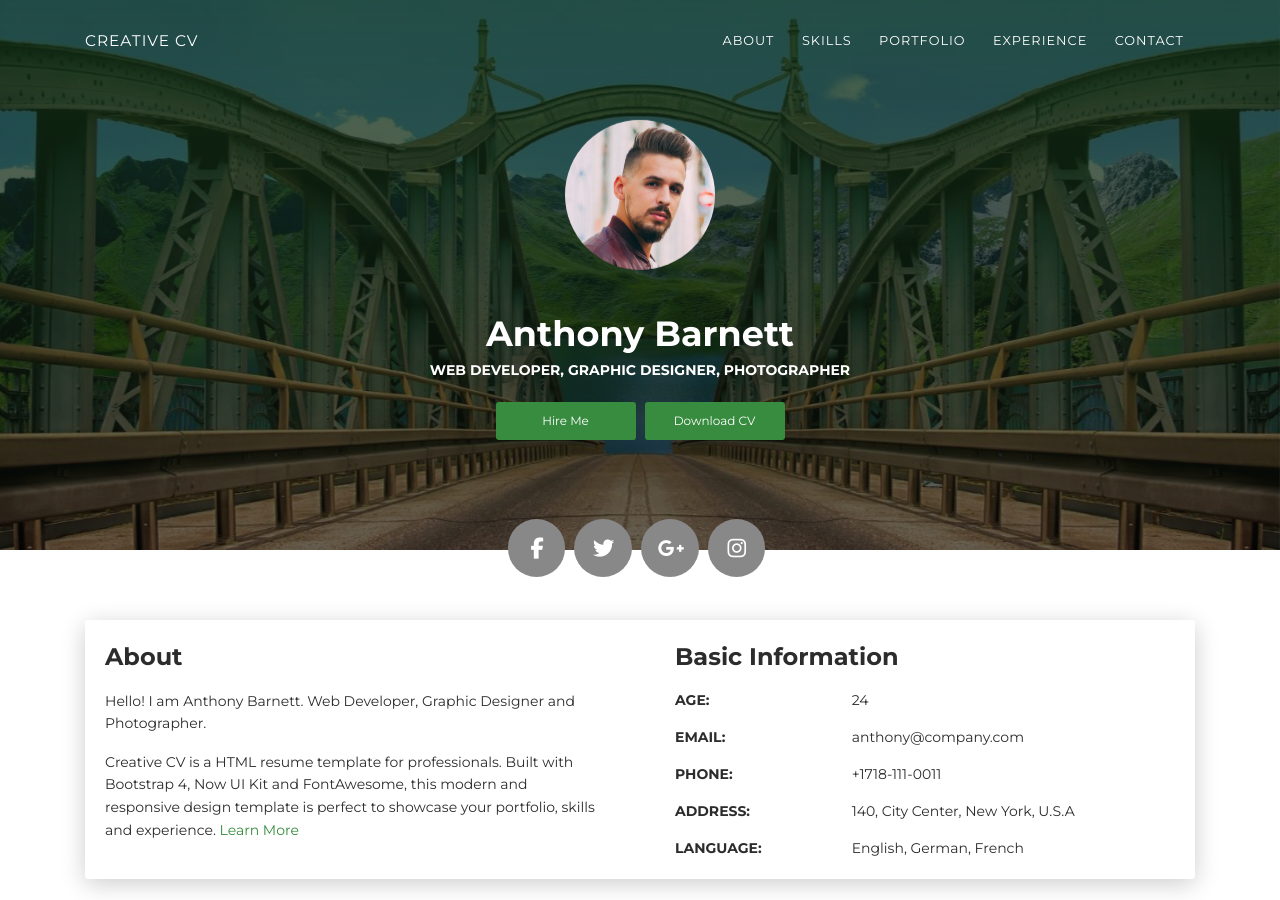
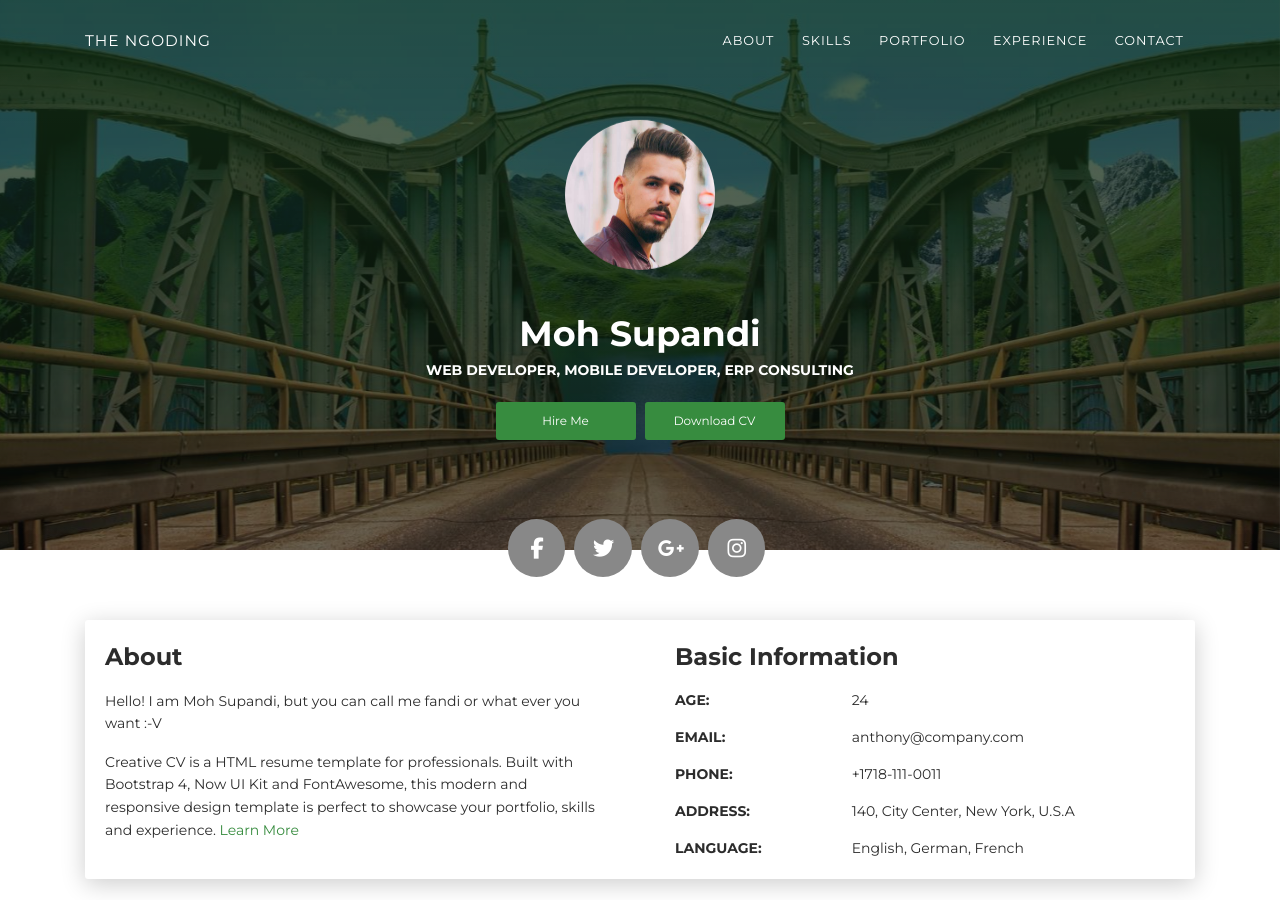
Before and after one commit to congfandi/congfandi.github.io, a Jekyll site: the page portofolio/index.html, which Jekyll copies as it is, in a window 1280 px wide and 900 px high. Built offline with Jekyll 4.4.1, drawn with Linux system fonts in a browser that asks for light colours; nearby versions of some CDN libraries.

Commit message:
change everything

```diff
--- a/portofolio/index.html
+++ b/portofolio/index.html
@@ -4,7 +4,7 @@
     <meta charset="UTF-8">
     <meta http-equiv="X-UA-Compatible" content="IE=edge">
     <meta name="viewport" content="width=device-width, initial-scale=1">
-    <title>Creative CV</title>
+    <title>The Ngoding</title>
     <meta name="description" content="Creative CV is a HTML resume template for professionals. Built with Bootstrap 4, Now UI Kit and FontAwesome, this modern and responsive design template is perfect to showcase your portfolio, skils and experience."/>
     <link href="https://fonts.googleapis.com/css?family=Montserrat:400,700,200" rel="stylesheet">
     <link href="https://maxcdn.bootstrapcdn.com/font-awesome/latest/css/font-awesome.min.css" rel="stylesheet">
@@ -17,7 +17,7 @@
       <div class="profile-page sidebar-collapse">
         <nav class="navbar navbar-expand-lg fixed-top navbar-transparent bg-primary" color-on-scroll="400">
           <div class="container">
-            <div class="navbar-translate"><a class="navbar-brand" href="#" rel="tooltip">Creative CV</a>
+            <div class="navbar-translate"><a class="navbar-brand" href="www.thengoding.com" rel="tooltip">The Ngoding</a>
               <button class="navbar-toggler navbar-toggler" type="button" data-toggle="collapse" data-target="#navigation" aria-controls="navigation" aria-expanded="false" aria-label="Toggle navigation"><span class="navbar-toggler-bar bar1"></span><span class="navbar-toggler-bar bar2"></span><span class="navbar-toggler-bar bar3"></span></button>
             </div>
             <div class="collapse navbar-collapse justify-content-end" id="navigation">
@@ -42,8 +42,8 @@
       <div class="container">
         <div class="content-center">
           <div class="cc-profile-image"><a href="#"><img src="images/anthony.jpg" alt="Image"/></a></div>
-          <div class="h2 title">Anthony Barnett</div>
-          <p class="category text-white">Web Developer, Graphic Designer,  Photographer</p><a class="btn btn-primary smooth-scroll mr-2" href="#contact" data-aos="zoom-in" data-aos-anchor="data-aos-anchor">Hire Me</a><a class="btn btn-primary" href="#" data-aos="zoom-in" data-aos-anchor="data-aos-anchor">Download CV</a>
+          <div class="h2 title">Moh Supandi</div>
+          <p class="category text-white">Web Developer, Mobile Developer,  ERP Consulting</p><a class="btn btn-primary smooth-scroll mr-2" href="#contact" data-aos="zoom-in" data-aos-anchor="data-aos-anchor">Hire Me</a><a class="btn btn-primary" href="#" data-aos="zoom-in" data-aos-anchor="data-aos-anchor">Download CV</a>
         </div>
       </div>
       <div class="section">
@@ -61,7 +61,7 @@
         <div class="col-lg-6 col-md-12">
           <div class="card-body">
             <div class="h4 mt-0 title">About</div>
-            <p>Hello! I am Anthony Barnett. Web Developer, Graphic Designer and Photographer.</p>
+            <p>Hello! I am Moh Supandi, but you can call me fandi or what ever you want :-V</p>
             <p>Creative CV is a HTML resume template for professionals. Built with Bootstrap 4, Now UI Kit and FontAwesome, this modern and responsive design template is perfect to showcase your portfolio, skills and experience. <a href="https://templateflip.com/templates/creative-cv/" target="_blank">Learn More</a></p>
           </div>
         </div>
```
